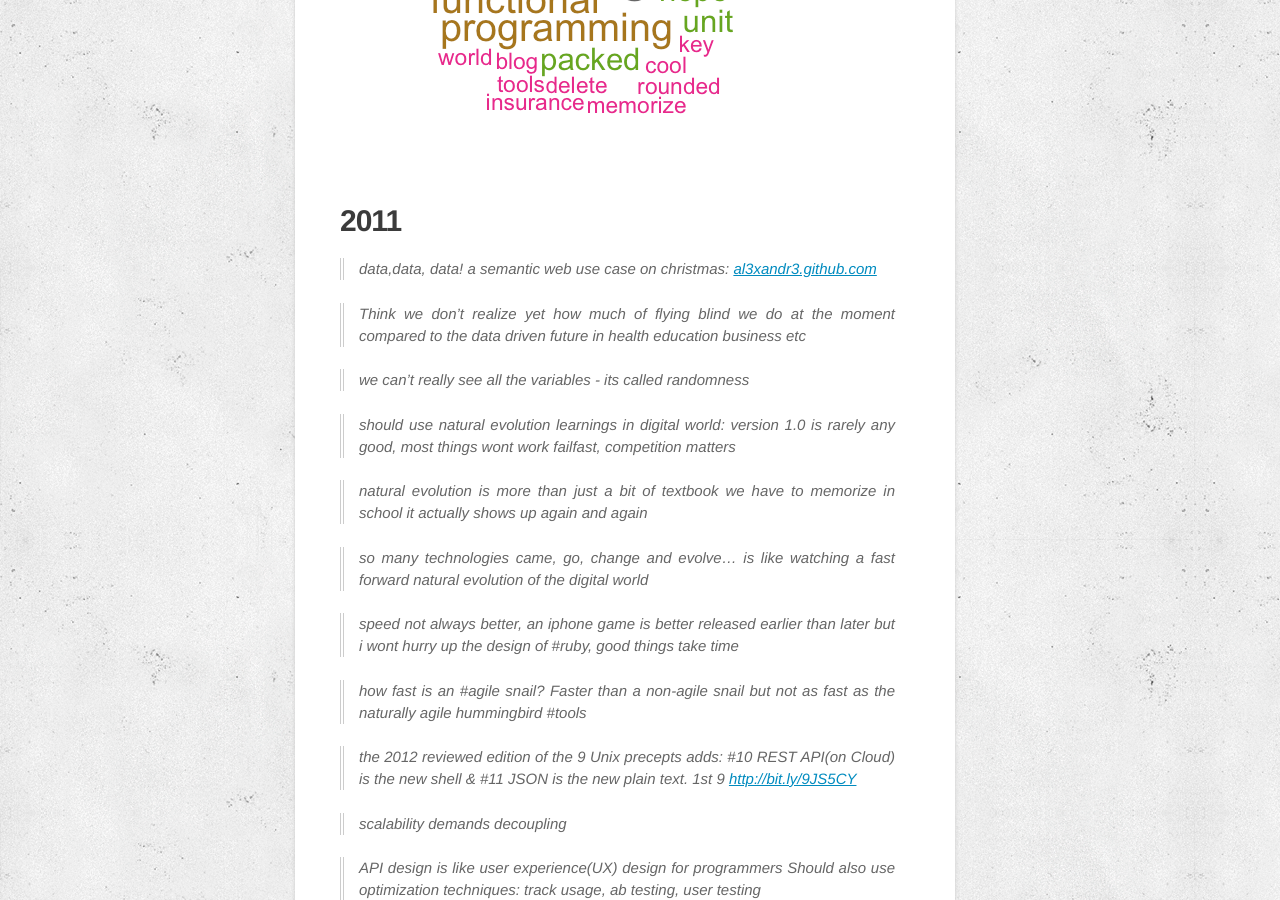
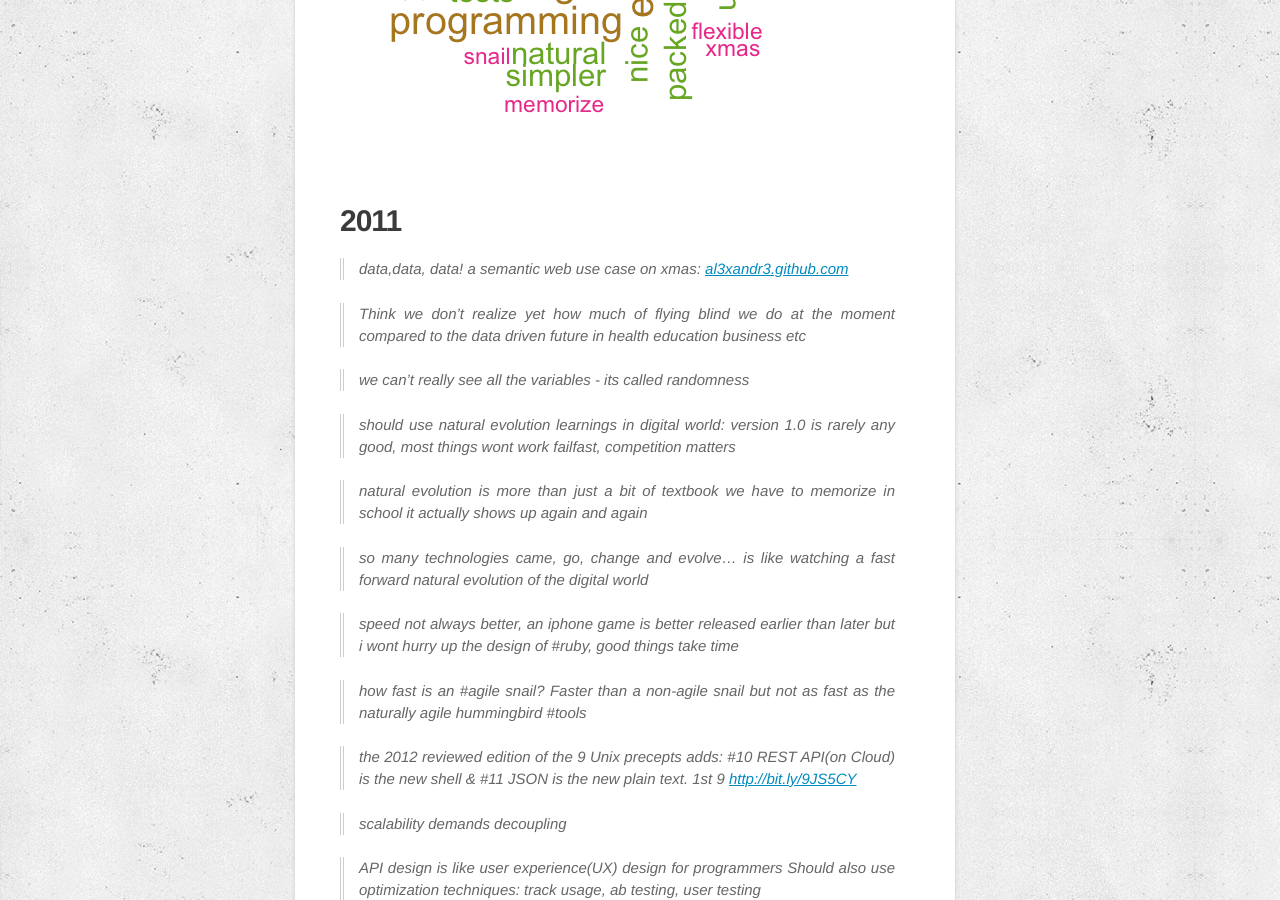
Before and after one commit to al3xandr3/al3xandr3.github.io, a Jekyll site: the page built from pages/quotes.md, in a window 1280 px wide and 900 px high, scrolled down 551 px. Built offline with Jekyll 4.4.1, drawn with Linux system fonts in a browser that asks for light colours; Markdown is read by kramdown in place of the engine named in the settings.

Commit message:
mini update

```diff
--- a/pages/quotes.md
+++ b/pages/quotes.md
@@ -8,7 +8,7 @@ intro: "Quotes from Twitter"
 
 ### 2011
 
-> data,data, data! a semantic web use case on christmas: [al3xandr3.github.com](http://al3xandr3.github.com/2011/12/18/data.html)
+> data,data, data! a semantic web use case on xmas: [al3xandr3.github.com](http://al3xandr3.github.com/2011/12/18/data.html)
 {: title="21/12/2011"}
 
 > Think we don't realize yet how much of flying blind we do at the moment compared to the data driven future in health education business etc
```
Also changed, not shown: img/quotes_cloud.png, 1 other file.
